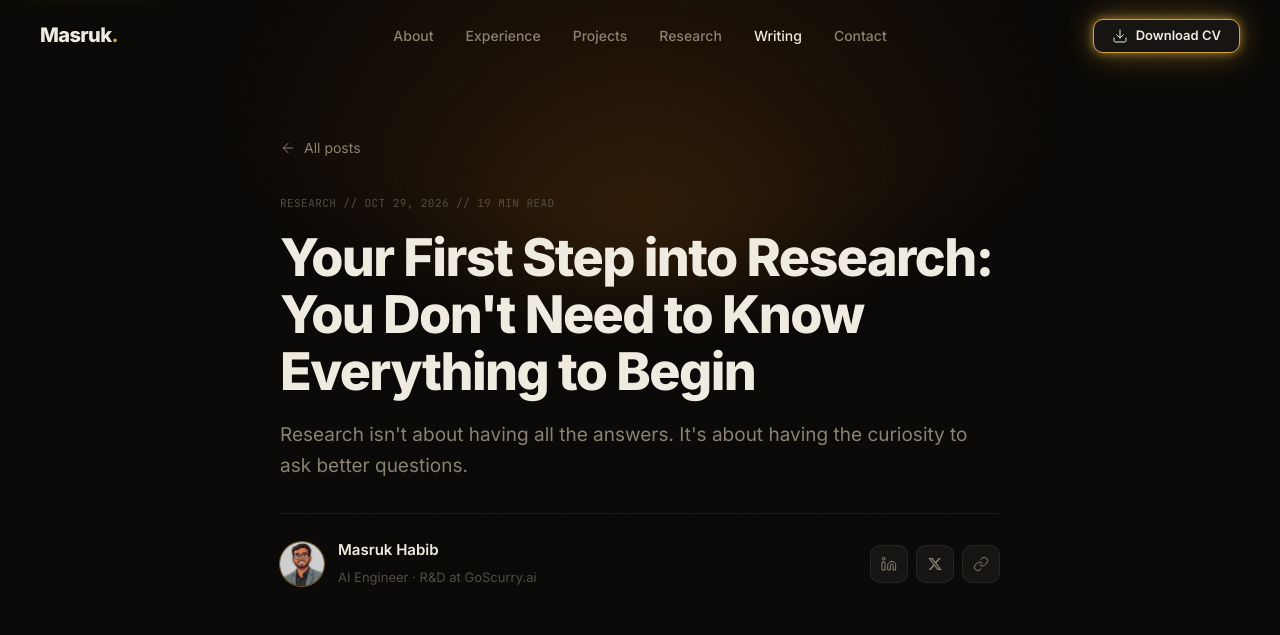
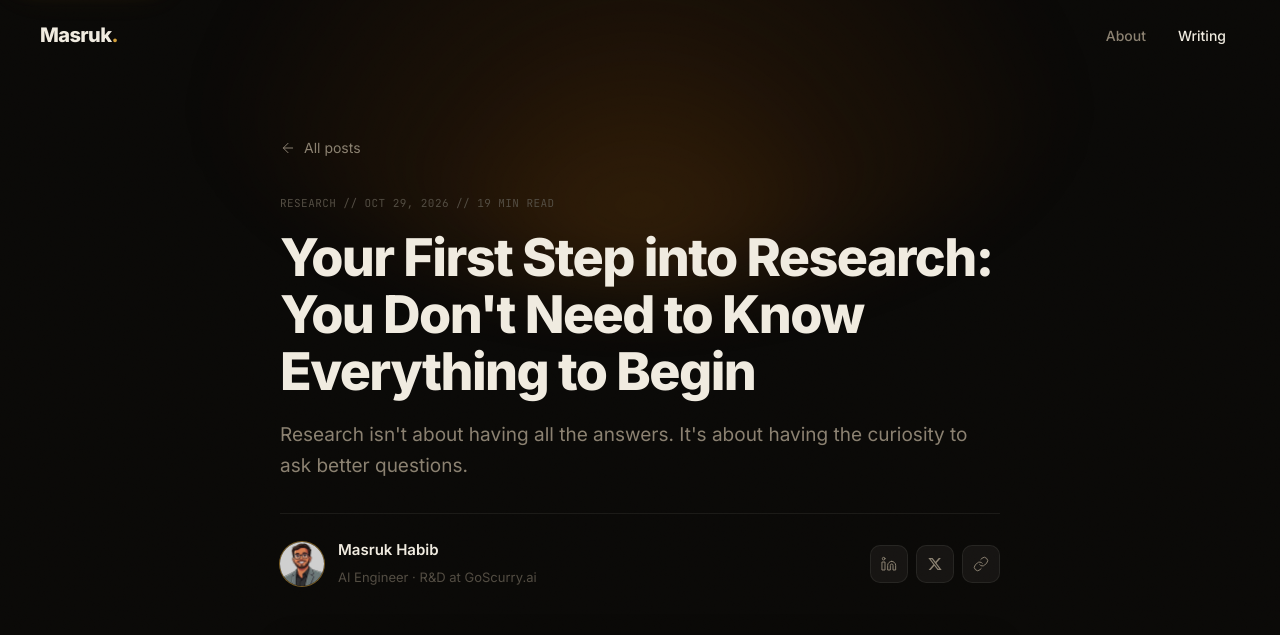
Before and after one commit to MasrukHabib/MasrukHabib.github.io, a Jekyll site: the page built from _posts/2026-10-29-your-first-step-into-research.md, in a window 1280 px wide and 1400 px high. Shown: the top 635 px of the window. Built offline with Jekyll 4.4.1, drawn with Linux system fonts in a browser that asks for light colours; grey boxes are pictures that could not be loaded.

Commit message:
Show a minimal About + Writing nav on the Writing pages
Blog index and posts get only the logo, About and Writing links, with no CV button or mobile hamburger. The homepage keeps the full nav.

```diff
--- a/_includes/nav.html
+++ b/_includes/nav.html
@@ -1,4 +1,15 @@
 {%- assign home = '/' | relative_url -%}
+{%- if page.blog %}
+  <header class="nav nav-minimal" id="nav">
+    <nav class="container nav-inner" aria-label="Main">
+      <a href="{{ home }}" class="logo" aria-label="Masruk Habib, home">Masruk<span>.</span></a>
+      <ul class="nav-links" id="nav-links">
+        <li><a href="{{ home }}#about">About</a></li>
+        <li><a href="{{ '/blog/' | relative_url }}" aria-current="page">Writing</a></li>
+      </ul>
+    </nav>
+  </header>
+{%- else %}
   <header class="nav" id="nav">
     <nav class="container nav-inner" aria-label="Main">
       <a href="{{ home }}" class="logo" aria-label="Masruk Habib, home">Masruk<span>.</span></a>
@@ -7,7 +18,7 @@
         <li><a href="{{ home }}#experience">Experience</a></li>
         <li><a href="{{ home }}#projects">Projects</a></li>
         <li><a href="{{ home }}#research">Research</a></li>
-        <li><a href="{{ '/blog/' | relative_url }}"{% if page.blog %} aria-current="page"{% endif %}>Writing</a></li>
+        <li><a href="{{ '/blog/' | relative_url }}">Writing</a></li>
         <li><a href="{{ home }}#contact">Contact</a></li>
         <li class="nav-cv-mobile"><a href="{{ '/assets/Masruk-Habib-CV.pdf' | relative_url }}" target="_blank" rel="noopener" class="btn btn-primary">{% include icon.html name="download" px=16 %}Download CV</a></li>
       </ul>
@@ -18,3 +29,4 @@
       </button>
     </nav>
   </header>
+{%- endif %}
--- a/css/style.css
+++ b/css/style.css
@@ -590,6 +590,16 @@ a.contact-card:hover strong { color: var(--accent-bright); }
   .nav-links .nav-cv-mobile a { display: flex; padding: 14px 24px; font-size: 15px; border: 1px solid var(--accent); border-radius: var(--r-md); }
 }
 
+/* Minimal nav on the Writing pages: logo + About + Writing, never a hamburger */
+.nav-minimal .nav-inner { grid-template-columns: 1fr auto; }
+.nav-minimal .nav-links {
+  position: static; flex-direction: row; gap: 4px; padding: 0;
+  background: none; -webkit-backdrop-filter: none; backdrop-filter: none;
+  opacity: 1; visibility: visible; transform: none; transition: none;
+}
+.nav-minimal .nav-links a { padding: 8px 14px; font-size: 14px; border-bottom: 0; border-radius: var(--r-md); }
+@media (max-width: 480px) { .nav-minimal .nav-links a { padding: 8px 10px; } }
+
 @media (max-width: 760px) {
   .container { padding-inline: 20px; }
   .section { padding-block: 96px; }
--- a/js/main.js
+++ b/js/main.js
@@ -17,6 +17,7 @@
   onScroll();
 
   const setMenu = (open) => {
+    if (!toggle) return; // the minimal Writing nav has no menu button
     nav.classList.toggle("menu-open", open);
     toggle.setAttribute("aria-expanded", String(open));
     toggle.setAttribute("aria-label", open ? "Close menu" : "Open menu");
```
